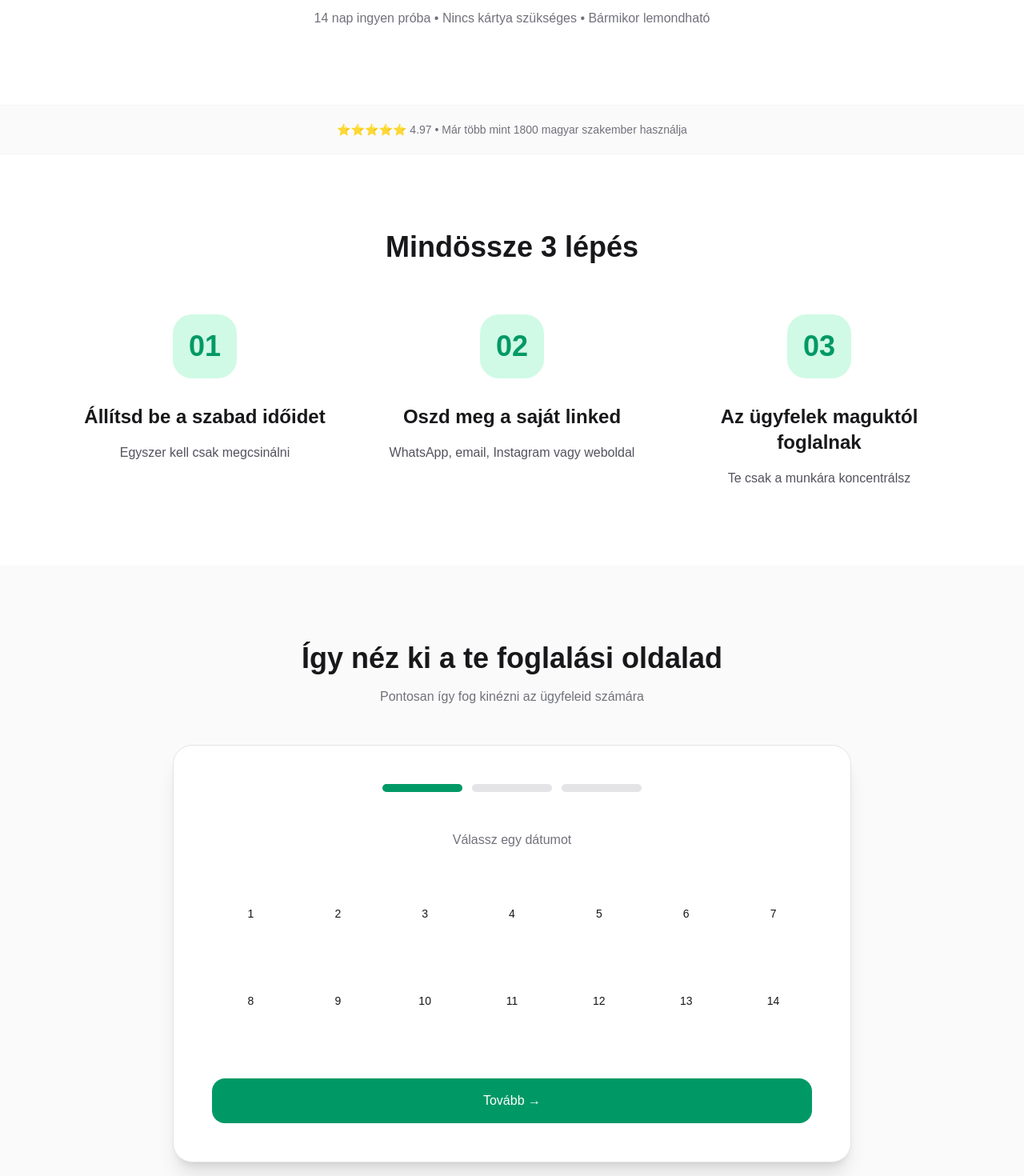
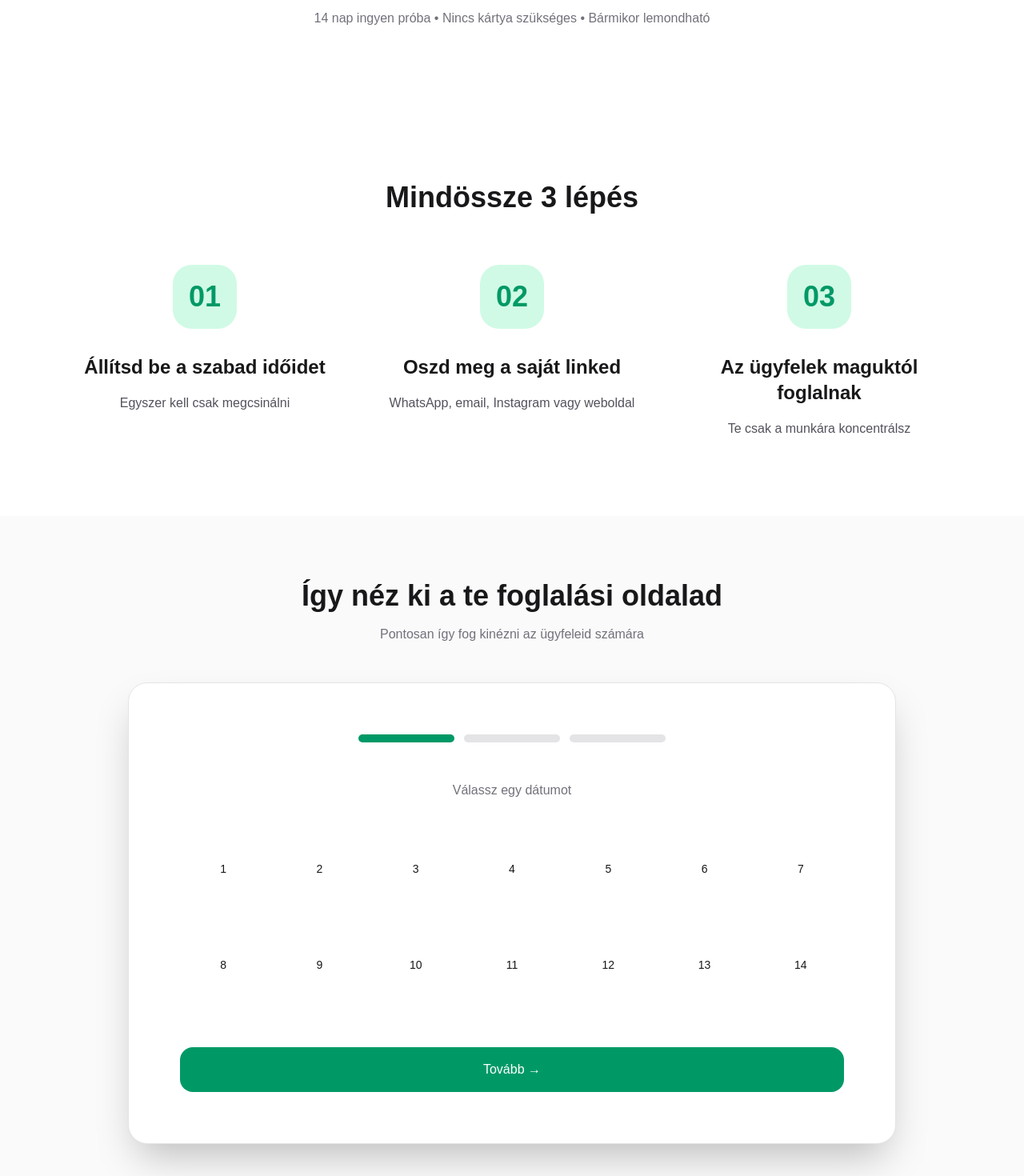
Before and after one commit to Keszil/calendarrr, a Next.js app: page / in a window 1280 px wide. Shown: the part 580-2050 px from the top of the page at 80% size. Built offline with nearby package versions, Linux system fonts and the light colour scheme.

Commit message:
Update page.js

```diff
--- a/app/page.js
+++ b/app/page.js
@@ -15,7 +15,6 @@ export default function Home() {
 
   const times = ['09:00', '10:00', '11:00', '13:00', '14:00', '15:00']
 
-  // Dark mode
   useEffect(() => {
     if (typeof document !== 'undefined') {
       isDark
@@ -158,13 +157,6 @@ export default function Home() {
         </div>
       </section>
 
-      {/* TRUST BAR */}
-      <div className="border-y border-zinc-100 dark:border-zinc-800 bg-zinc-50 dark:bg-zinc-900 py-5">
-        <div className="max-w-6xl mx-auto px-6 text-center text-sm text-zinc-500 dark:text-zinc-400">
-          ⭐⭐⭐⭐⭐ 4.97 • Már több mint 1800 magyar szakember használja
-        </div>
-      </div>
-
       {/* HOW IT WORKS */}
       <section className="py-24 bg-white dark:bg-zinc-950">
         <div className="max-w-6xl mx-auto px-6">
@@ -187,19 +179,19 @@ export default function Home() {
         </div>
       </section>
 
-      {/* BOOKING DEMO */}
-      <section className="py-24 bg-zinc-50 dark:bg-zinc-900">
-        <div className="max-w-4xl mx-auto px-6">
+      {/* NAGY BOOKING DEMO (az oldal felét foglalja el) */}
+      <section className="py-20 bg-zinc-50 dark:bg-zinc-900">
+        <div className="max-w-5xl mx-auto px-6">
           <h2 className="text-4xl font-semibold text-center mb-4">Így néz ki a te foglalási oldalad</h2>
           <p className="text-center text-zinc-500 mb-12">Pontosan így fog kinézni az ügyfeleid számára</p>
 
-          <div className="bg-white dark:bg-zinc-800 border border-zinc-200 dark:border-zinc-700 rounded-3xl shadow-xl overflow-hidden">
-            <div className="p-12">
+          <div className="bg-white dark:bg-zinc-800 border border-zinc-200 dark:border-zinc-700 rounded-3xl shadow-2xl overflow-hidden mx-auto" style={{ maxWidth: '960px' }}>
+            <div className="p-12 md:p-16">
               <div className="flex justify-center gap-3 mb-12">
                 {[1, 2, 3].map((s) => (
                   <div
                     key={s}
-                    className={`h-2.5 flex-1 max-w-[100px] rounded-full transition-all ${
+                    className={`h-2.5 flex-1 max-w-[120px] rounded-full transition-all ${
                       step >= s ? 'bg-emerald-600' : 'bg-zinc-200 dark:bg-zinc-700'
                     }`}
                   />
@@ -216,19 +208,14 @@ export default function Home() {
                           key={i}
                           onClick={() => setSelectedDate(i)}
                           className={`aspect-square rounded-2xl text-sm font-medium transition-all ${
-                            selectedDate === i
-                              ? 'bg-emerald-600 text-white'
-                              : 'hover:bg-zinc-100 dark:hover:bg-zinc-700 bg-white dark:bg-zinc-800 border border-transparent'
+                            selectedDate === i ? 'bg-emerald-600 text-white' : 'hover:bg-zinc-100 dark:hover:bg-zinc-700 bg-white dark:bg-zinc-800 border border-transparent'
                           }`}
                         >
                           {i + 1}
                         </button>
                       ))}
                     </div>
-                    <button
-                      onClick={() => setStep(2)}
-                      className="mt-12 w-full py-4 bg-emerald-600 hover:bg-emerald-700 text-white font-medium rounded-2xl transition"
-                    >
+                    <button onClick={() => setStep(2)} className="mt-12 w-full py-4 bg-emerald-600 hover:bg-emerald-700 text-white font-medium rounded-2xl transition">
                       Tovább →
                     </button>
                   </motion.div>
@@ -243,19 +230,14 @@ export default function Home() {
                           key={t}
                           onClick={() => setSelectedTime(t)}
                           className={`py-4 rounded-2xl font-medium transition-all ${
-                            selectedTime === t
-                              ? 'bg-emerald-600 text-white'
-                              : 'border border-zinc-200 dark:border-zinc-700 hover:border-emerald-600'
+                            selectedTime === t ? 'bg-emerald-600 text-white' : 'border border-zinc-200 dark:border-zinc-700 hover:border-emerald-600'
                           }`}
                         >
                           {t}
                         </button>
                       ))}
                     </div>
-                    <button
-                      onClick={() => setStep(3)}
-                      className="mt-12 w-full py-4 bg-emerald-600 hover:bg-emerald-700 text-white font-medium rounded-2xl transition"
-                    >
+                    <button onClick={() => setStep(3)} className="mt-12 w-full py-4 bg-emerald-600 hover:bg-emerald-700 text-white font-medium rounded-2xl transition">
                       Tovább az adatokhoz →
                     </button>
                   </motion.div>
@@ -313,7 +295,6 @@ export default function Home() {
             <p className="text-xl text-zinc-600 dark:text-zinc-400">14 nap ingyen. Bármikor lemondható.</p>
           </div>
 
-          {/* Billing toggle */}
           <div className="flex justify-center mb-12">
             <div className="inline-flex bg-white dark:bg-zinc-800 border border-zinc-200 dark:border-zinc-700 rounded-full p-1">
               <button
@@ -335,11 +316,9 @@ export default function Home() {
             {pricingPlans.map((plan, index) => (
               <motion.div
                 key={index}
-                whileHover={{ y: -8 }}
+                whileHover={{ y: plan.popular ? -8 : -4 }}
                 className={`relative rounded-3xl p-8 flex flex-col border bg-white dark:bg-zinc-800 transition-all ${
-                  plan.popular
-                    ? 'border-emerald-600 shadow-2xl scale-105'
-                    : 'border-zinc-200 dark:border-zinc-700'
+                  plan.popular ? 'border-emerald-600 shadow-2xl scale-[1.03]' : 'border-zinc-200 dark:border-zinc-700'
                 }`}
               >
                 {plan.popular && (
@@ -347,7 +326,6 @@ export default function Home() {
                     LEGNÉPSZERŰBB
                   </div>
                 )}
-
                 <h3 className="text-2xl font-semibold mb-1">{plan.name}</h3>
                 <p className="text-zinc-500 dark:text-zinc-400 mb-8">{plan.description}</p>
 
```
